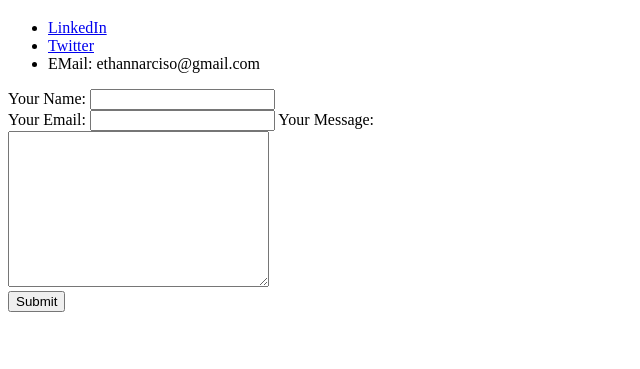
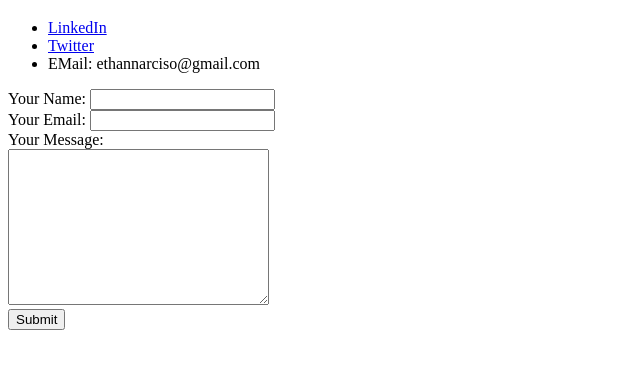
Before and after one commit to enarcs/CV, a plain HTML site: page Contact.html in a window 1280 px wide. Shown: the part 61-430 px from the top of the page, without its empty margins (0-640 px from the left). Drawn offline with Linux system fonts and the light colour scheme.

Commit message:
Add files via upload

```diff
--- a/Contact.html
+++ b/Contact.html
@@ -16,7 +16,7 @@
       <label>Your Name:</label>
       <input type="text" name="yourName" value=""><br>
       <label>Your Email:</label>
-      <input type="email" name="yourEmail" value="">
+      <input type="email" name="yourEmail" value=""><br>
       <label>Your Message:</label><br>
       <textarea name="yourMessage" rows="10" cols="30"></textarea><br>
       <input type="submit" name="">
```
